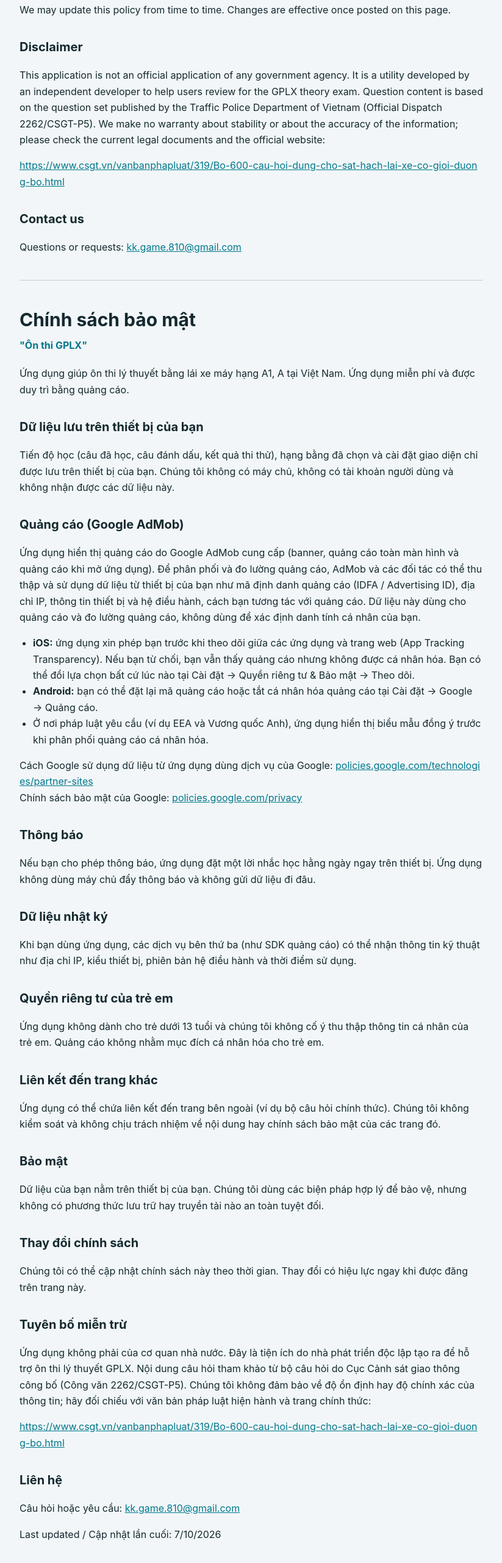
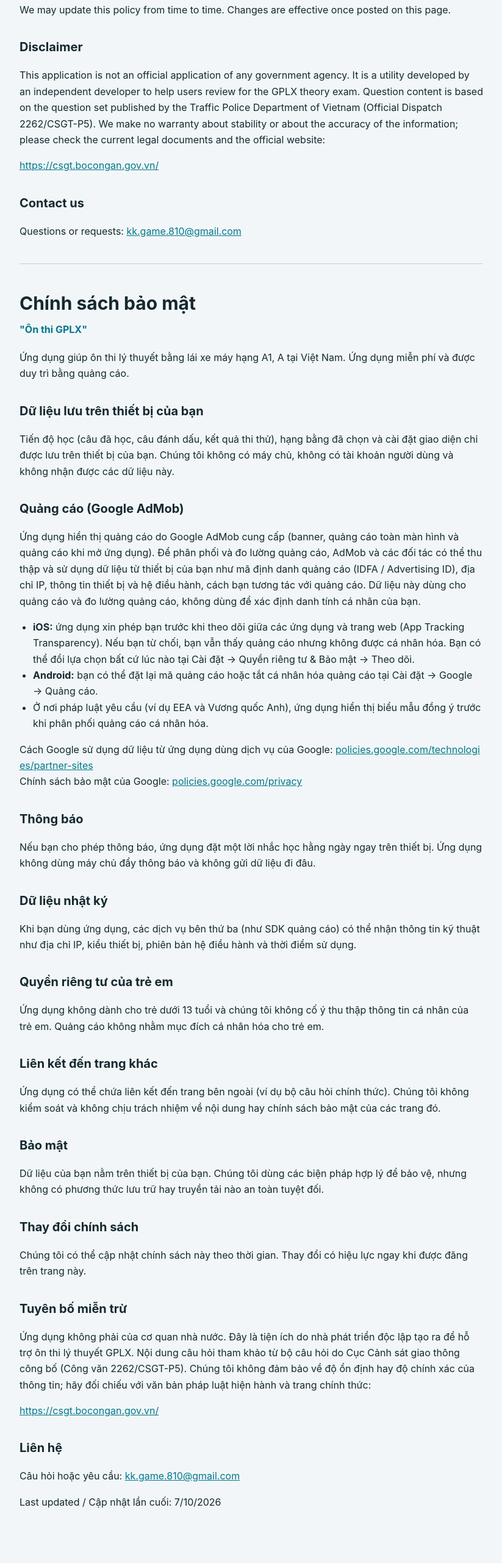
Before and after one commit to tpkhanh2/gplx-privacy, a plain HTML site: page index.html in a window 1280 px wide. Shown: the part 1643-4206 px from the top of the page at 61% size, without its empty margins (228-1051 px from the left). After the commit the page ends 4183 px from the top, so only its background shows below. Drawn offline with Linux system fonts and the light colour scheme.

Commit message:
Update link privacy

```diff
--- a/index.html
+++ b/index.html
@@ -67,7 +67,7 @@ Google Privacy Policy: <a href="https://policies.google.com/privacy">policies.go
 
 <h2>Disclaimer</h2>
 <p>This application is not an official application of any government agency. It is a utility developed by an independent developer to help users review for the GPLX theory exam. Question content is based on the question set published by the Traffic Police Department of Vietnam (Official Dispatch 2262/CSGT-P5). We make no warranty about stability or about the accuracy of the information; please check the current legal documents and the official website:</p>
-<p><a href="https://www.csgt.vn/vanbanphapluat/319/Bo-600-cau-hoi-dung-cho-sat-hach-lai-xe-co-gioi-duong-bo.html">https://www.csgt.vn/vanbanphapluat/319/Bo-600-cau-hoi-dung-cho-sat-hach-lai-xe-co-gioi-duong-bo.html</a></p>
+<p><a href="https://csgt.bocongan.gov.vn/">https://csgt.bocongan.gov.vn/</a></p>
 
 <h2>Contact us</h2>
 <p>Questions or requests: <a href="mailto:kk.game.810@gmail.com">kk.game.810@gmail.com</a></p>
@@ -113,7 +113,7 @@ Chính sách bảo mật của Google: <a href="https://policies.google.com/priv
 
 <h2>Tuyên bố miễn trừ</h2>
 <p>Ứng dụng không phải của cơ quan nhà nước. Đây là tiện ích do nhà phát triển độc lập tạo ra để hỗ trợ ôn thi lý thuyết GPLX. Nội dung câu hỏi tham khảo từ bộ câu hỏi do Cục Cảnh sát giao thông công bố (Công văn 2262/CSGT-P5). Chúng tôi không đảm bảo về độ ổn định hay độ chính xác của thông tin; hãy đối chiếu với văn bản pháp luật hiện hành và trang chính thức:</p>
-<p><a href="https://www.csgt.vn/vanbanphapluat/319/Bo-600-cau-hoi-dung-cho-sat-hach-lai-xe-co-gioi-duong-bo.html">https://www.csgt.vn/vanbanphapluat/319/Bo-600-cau-hoi-dung-cho-sat-hach-lai-xe-co-gioi-duong-bo.html</a></p>
+<p><a href="https://csgt.bocongan.gov.vn/">https://csgt.bocongan.gov.vn/</a></p>
 
 <h2>Liên hệ</h2>
 <p>Câu hỏi hoặc yêu cầu: <a href="mailto:kk.game.810@gmail.com">kk.game.810@gmail.com</a></p>
```
